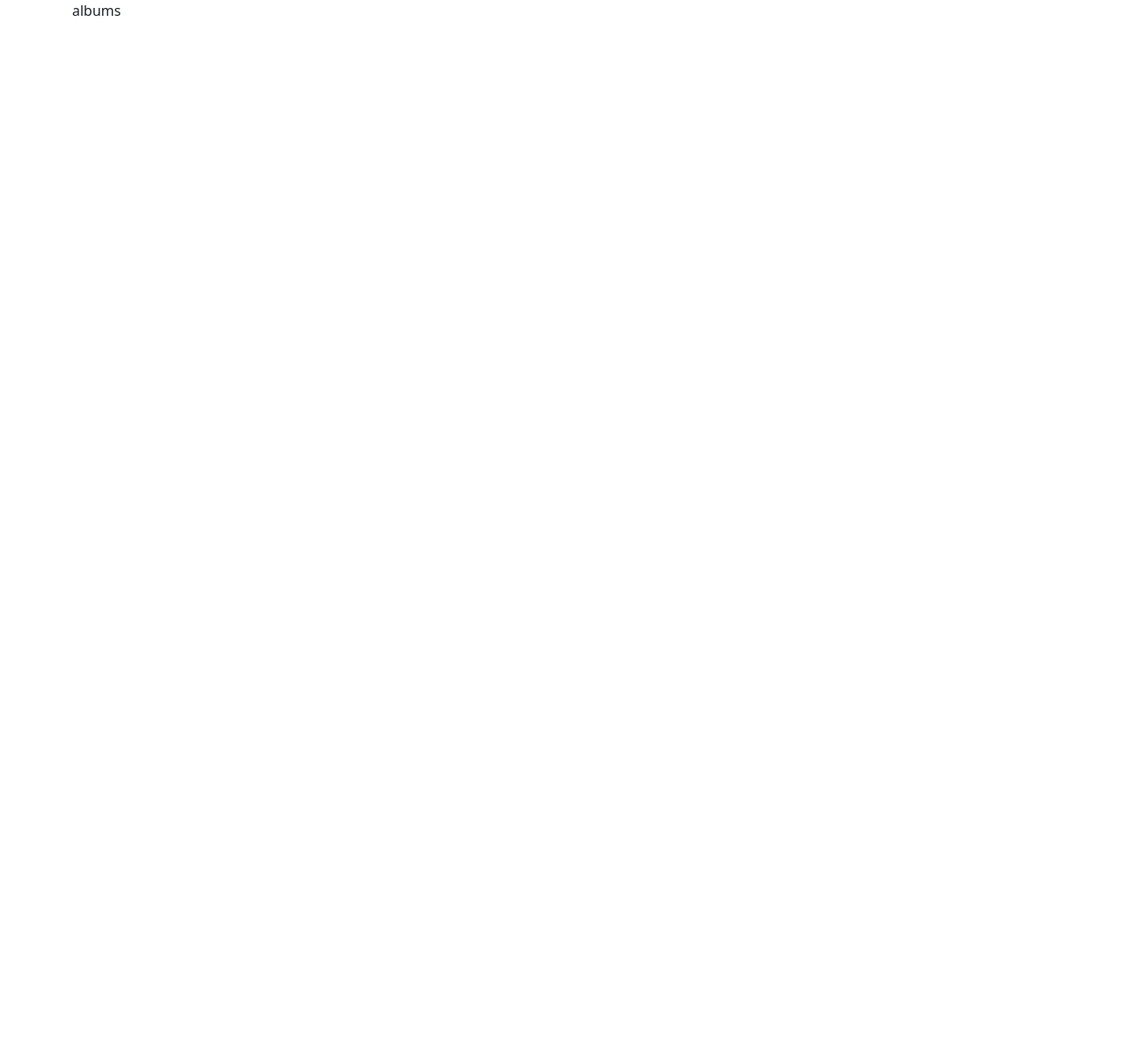
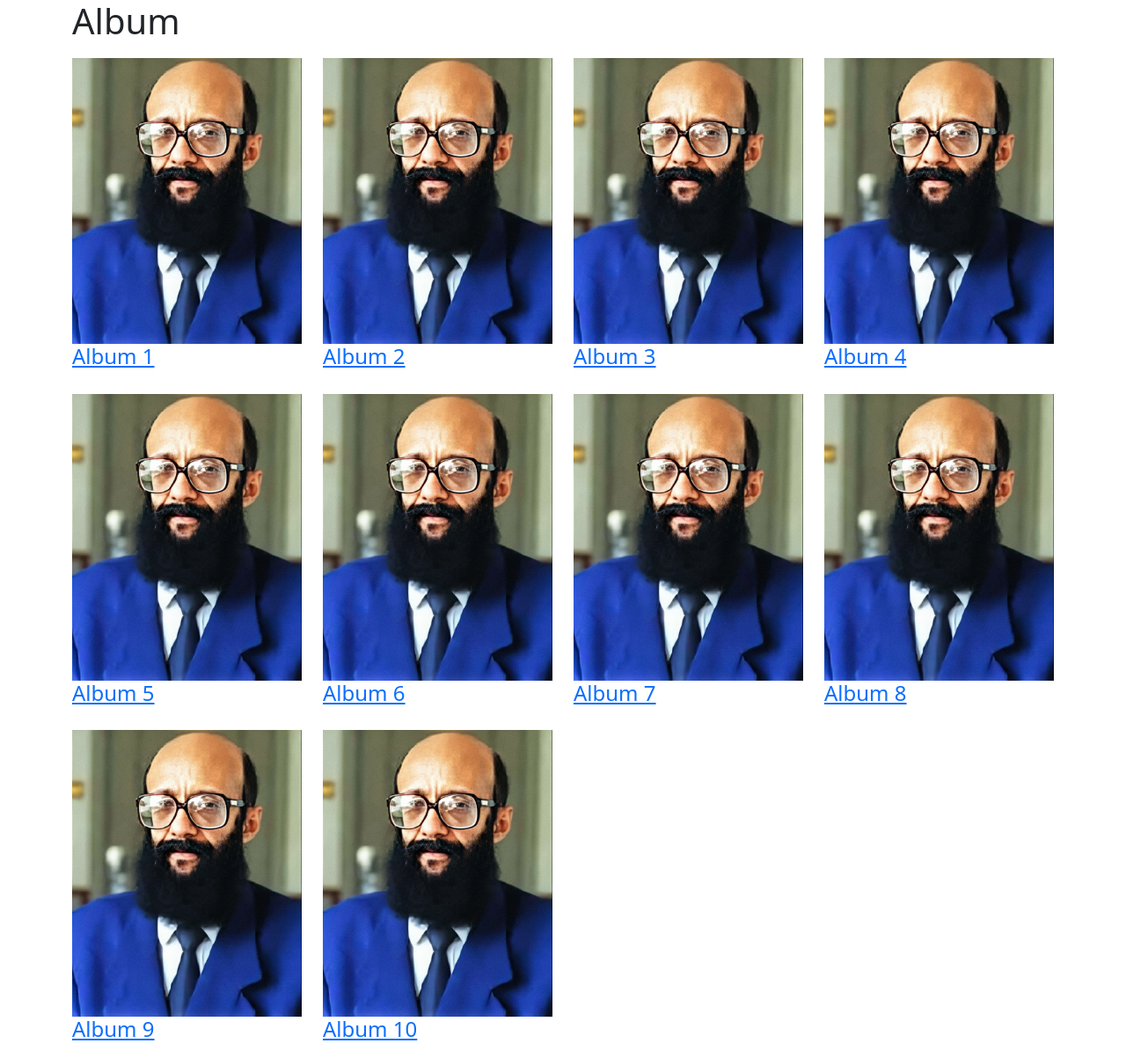
Before and after one commit to phelipestering/MP3_SPECIALIZATI, a PHP site: page / in a window 1280 px wide. Before the commit the page is almost empty. Shown: the whole page at 88% size. Before the commit the page ends 18 px from the top, so only its background shows below. Run offline with PHP 8.4, Linux system fonts and the light colour scheme.

Commit message:
Construindo Layout Albuns

```diff
--- a/public/index.php
+++ b/public/index.php
@@ -10,6 +10,9 @@
 
     <link href="https://cdn.jsdelivr.net/npm/bootstrap@5.1.3/dist/css/bootstrap.min.css" rel="stylesheet" integrity="sha384-1BmE4kWBq78iYhFldvKuhfTAU6auU8tT94WrHftjDbrCEXSU1oBoqyl2QvZ6jIW3" crossorigin="anonymous">
 
+    <!-- style css -->
+
+    <link rel="stylesheet" href="style.css">
 
 </head>
 
--- a/public/pages/albums.php
+++ b/public/pages/albums.php
@@ -1 +1,18 @@
-albums
+<h1>Album</h1>
+
+<div class="row">
+    <?php
+        for($i=1; $i<=10; $i++):
+    ?>
+    <div class="col-3 album">
+
+        <a href="">
+            <img src="../albunsCovers/eneeeias56.jpeg" alt="<?=$i?>" class="img-album">
+            <h4>Album <?=$i?> </h4>
+        </a>
+
+    </div>
+    <?php
+        endfor;
+    ?>
+</div>
--- /dev/null
+++ b/public/style.css
@@ -0,0 +1,7 @@
+.img-album {
+    max-width: 100%;
+}
+
+.album {
+    margin: 10px 0;
+}
```
Also changed, not shown: public/albunsCovers/eneeeias56.jpeg (added).
